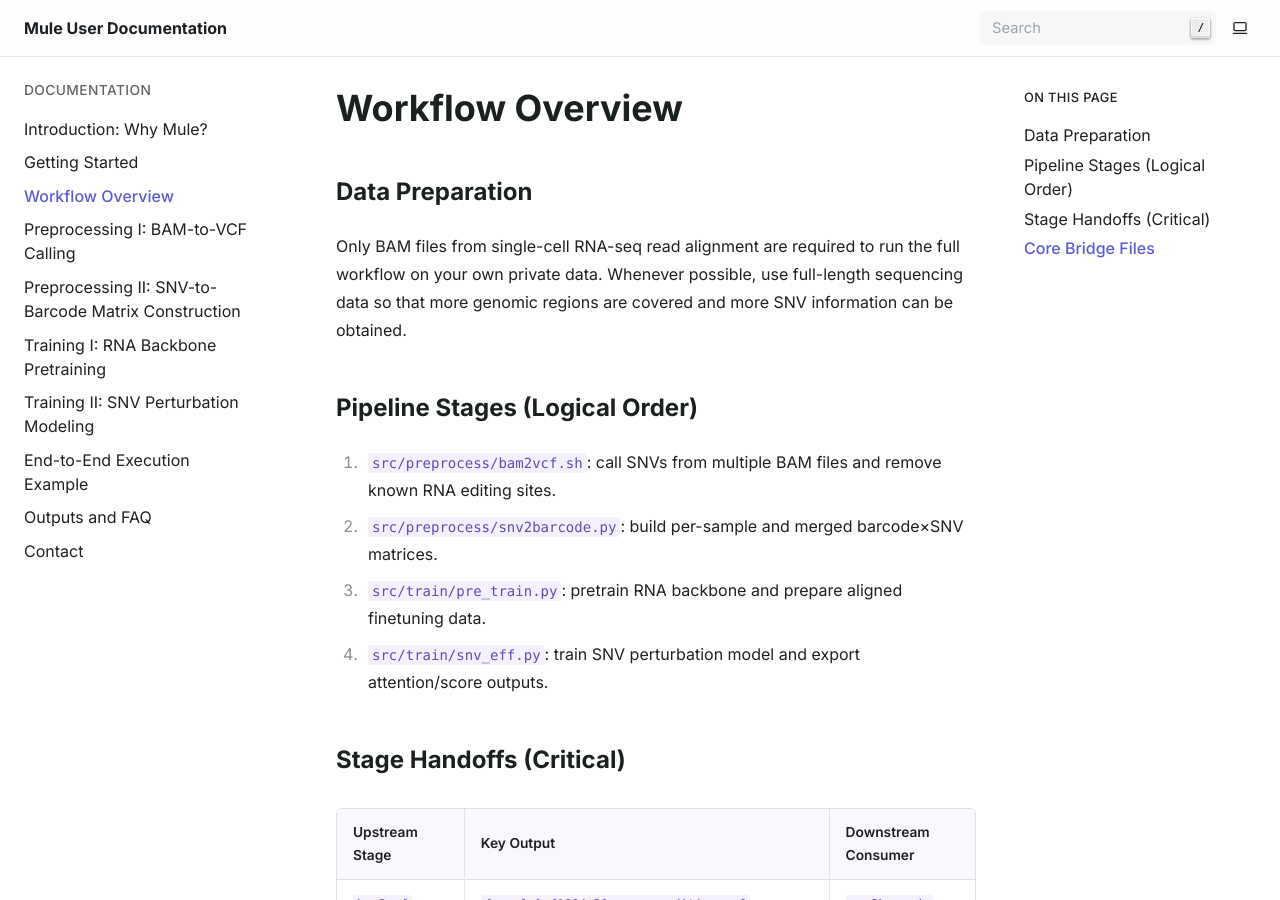
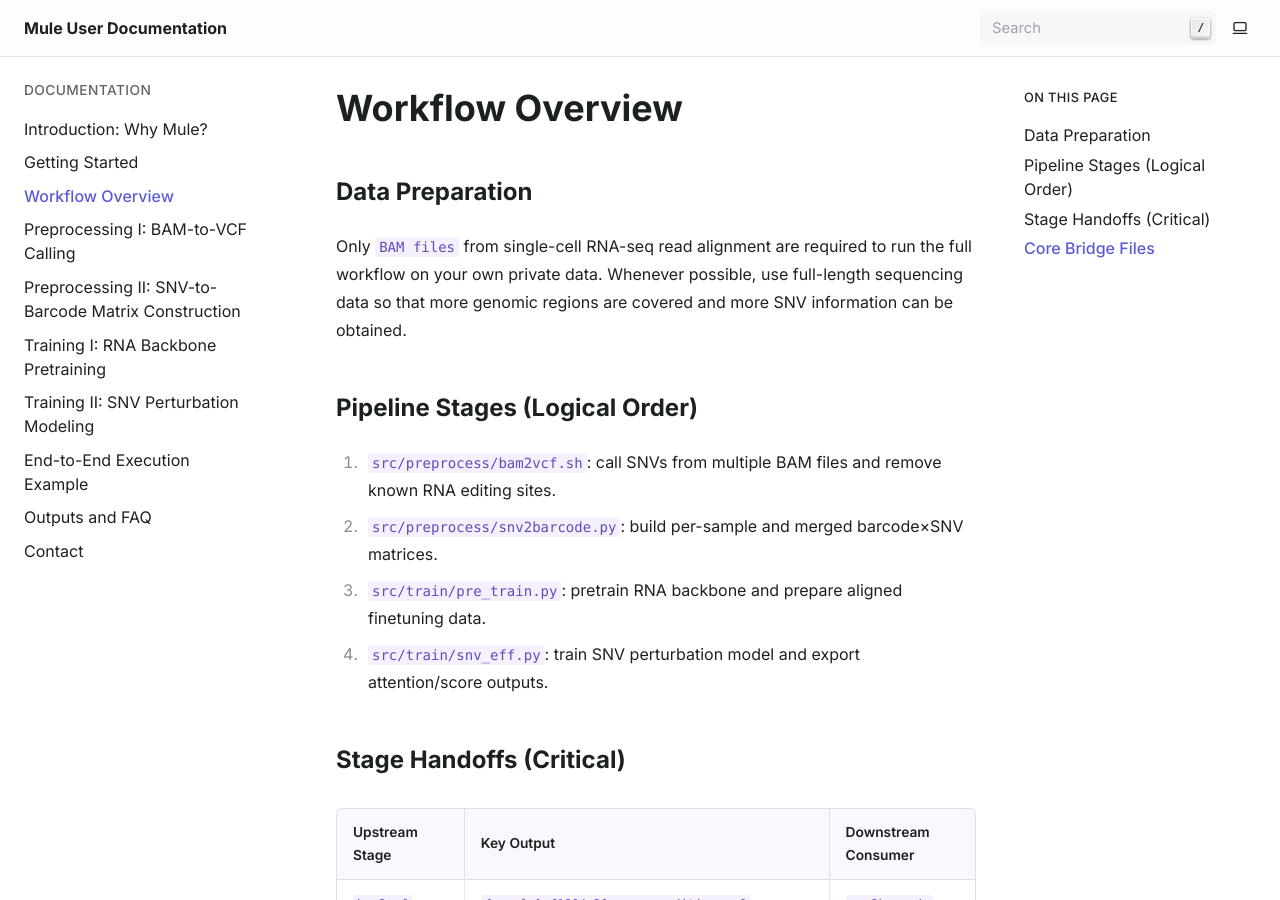
Before and after one commit to PSSUN/MuleDoc, a Sphinx documentation site: the page built from docs/workflow-overview.md, in a window 1280 px wide and 900 px high. Built offline with Sphinx 7.4.7, drawn with Linux system fonts in a browser that asks for light colours.

Commit message:
Update workflow-overview.md

```diff
--- a/docs/workflow-overview.md
+++ b/docs/workflow-overview.md
@@ -2,7 +2,7 @@
 
 ## Data Preparation
 
-Only BAM files from single-cell RNA-seq read alignment are required to run the full workflow on your own private data. Whenever possible, use full-length sequencing data so that more genomic regions are covered and more SNV information can be obtained.
+Only `BAM files` from single-cell RNA-seq read alignment are required to run the full workflow on your own private data. Whenever possible, use full-length sequencing data so that more genomic regions are covered and more SNV information can be obtained.
 
 ## Pipeline Stages (Logical Order)
 
```
